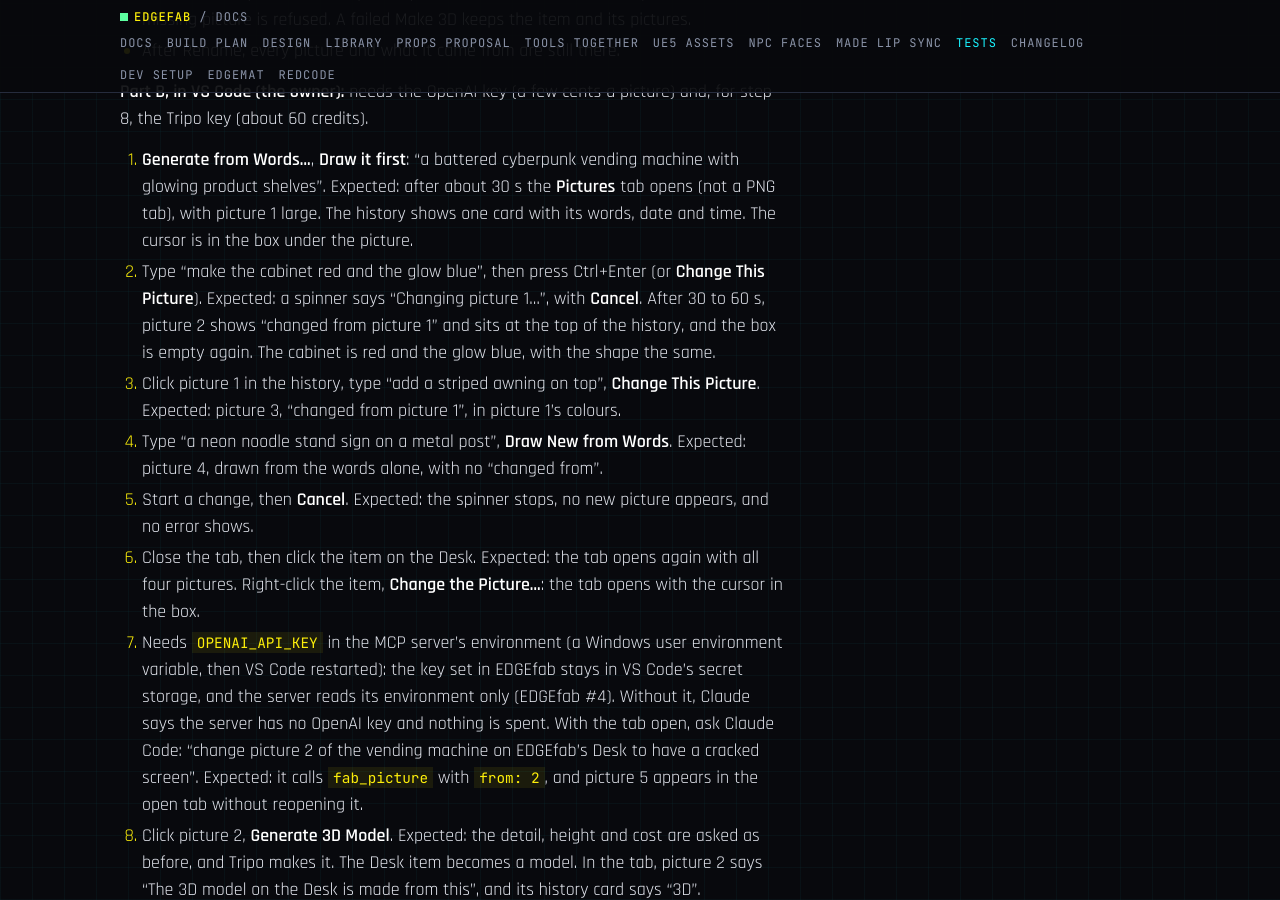
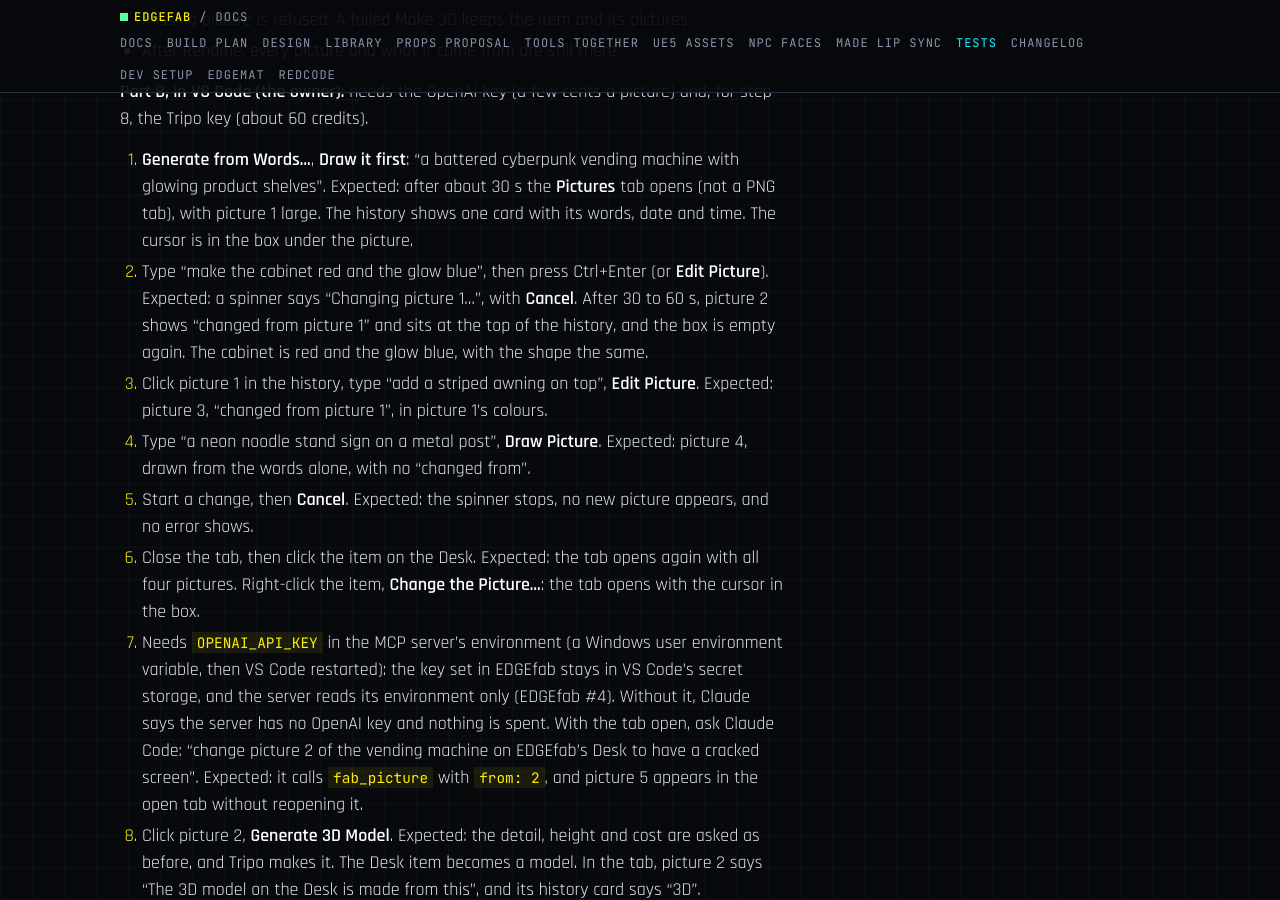
Before and after one commit to Edgemodders/EDGEfab, a Jekyll site: the page built from docs/testing.md, in a window 1280 px wide and 900 px high, scrolled down 12637 px. Built offline with Jekyll 4.4.1, drawn with Linux system fonts in a browser that asks for light colours.

Commit message:
Pictures tab: the buttons read Edit Picture and Draw Picture
Shorter button text; the tooltips keep the detail.

Co-Authored-By: Claude Fable 5.2 <noreply@anthropic.com>

```diff
--- a/docs/testing.md
+++ b/docs/testing.md
@@ -255,9 +255,9 @@ Added 2026-11-17 at the owner's ask, before 0.1.0: after Generate from Words, th
 **Part B, in VS Code (the owner):** needs the OpenAI key (a few cents a picture) and, for step 8, the Tripo key (about 60 credits).
 
 1. **Generate from Words...**, **Draw it first**: "a battered cyberpunk vending machine with glowing product shelves". Expected: after about 30 s the **Pictures** tab opens (not a PNG tab), with picture 1 large. The history shows one card with its words, date and time. The cursor is in the box under the picture.
-2. Type "make the cabinet red and the glow blue", then press Ctrl+Enter (or **Change This Picture**). Expected: a spinner says "Changing picture 1...", with **Cancel**. After 30 to 60 s, picture 2 shows "changed from picture 1" and sits at the top of the history, and the box is empty again. The cabinet is red and the glow blue, with the shape the same.
-3. Click picture 1 in the history, type "add a striped awning on top", **Change This Picture**. Expected: picture 3, "changed from picture 1", in picture 1's colours.
-4. Type "a neon noodle stand sign on a metal post", **Draw New from Words**. Expected: picture 4, drawn from the words alone, with no "changed from".
+2. Type "make the cabinet red and the glow blue", then press Ctrl+Enter (or **Edit Picture**). Expected: a spinner says "Changing picture 1...", with **Cancel**. After 30 to 60 s, picture 2 shows "changed from picture 1" and sits at the top of the history, and the box is empty again. The cabinet is red and the glow blue, with the shape the same.
+3. Click picture 1 in the history, type "add a striped awning on top", **Edit Picture**. Expected: picture 3, "changed from picture 1", in picture 1's colours.
+4. Type "a neon noodle stand sign on a metal post", **Draw Picture**. Expected: picture 4, drawn from the words alone, with no "changed from".
 5. Start a change, then **Cancel**. Expected: the spinner stops, no new picture appears, and no error shows.
 6. Close the tab, then click the item on the Desk. Expected: the tab opens again with all four pictures. Right-click the item, **Change the Picture...**: the tab opens with the cursor in the box.
 7. Needs `OPENAI_API_KEY` in the MCP server's environment (a Windows user environment variable, then VS Code restarted): the key set in EDGEfab stays in VS Code's secret storage, and the server reads its environment only (EDGEfab #4). Without it, Claude says the server has no OpenAI key and nothing is spent. With the tab open, ask Claude Code: "change picture 2 of the vending machine on EDGEfab's Desk to have a cracked screen". Expected: it calls `fab_picture` with `from: 2`, and picture 5 appears in the open tab without reopening it.
--- a/extensions/edgefab/src/pictureTab.ts
+++ b/extensions/edgefab/src/pictureTab.ts
@@ -285,8 +285,8 @@ class PictureTab {
     <label for="prompt">Change this picture</label>
     <textarea id="prompt" placeholder="What to change, such as: make the cabinet red and the glow blue"></textarea>
     <div class="actions">
-      <button id="change" title="Sends this picture to GPT Image with your words: it changes what they say and keeps the rest. (Ctrl+Enter)">Change This Picture</button>
-      <button id="draw" class="secondary" title="Draws a new picture from these words alone, as a full description of the object, not from this picture.">Draw New from Words</button>
+      <button id="change" title="Sends this picture to GPT Image with your words: it changes what they say and keeps the rest. (Ctrl+Enter)">Edit Picture</button>
+      <button id="draw" class="secondary" title="Draws a new picture from these words alone, as a full description of the object, not from this picture.">Draw Picture</button>
     </div>
     <div class="hint">Each new picture costs a few cents of your OpenAI credit and takes about 30 seconds to a minute. Every picture is kept here.</div>
     <div class="status" id="status" role="status" aria-live="polite"></div>
--- a/packages/edgefab-mcp/src/server.ts
+++ b/packages/edgefab-mcp/src/server.ts
@@ -70,7 +70,7 @@ server.registerTool(
     description:
       "Picture first, step 1 of making a prop from words (the extension's Generate from Words): OpenAI's GPT Image draws the object from four sides (front, left, back, right) as one 2 by 2 picture, " +
       "with the modder's own OpenAI key from OPENAI_API_KEY in this server's environment. About 30 seconds and a few cents of OpenAI credit. Show the user the sheet (it's a PNG). " +
-      "To change a picture (the extension's Pictures tab, Change This Picture): pass prop and from (a take number) with words saying only what to change, such as 'make the cabinet red and the glow blue': " +
+      "To change a picture (the extension's Pictures tab, Edit Picture): pass prop and from (a take number) with words saying only what to change, such as 'make the cabinet red and the glow blue': " +
       "that picture goes to GPT Image with the words and comes back changed only as they say. To draw afresh into the same item, pass prop without from, with words describing the whole object. Every take is kept (fab_desk lists them). " +
       "When they like one, fab_make with from 'picture' (and take, default the last) makes the 3D model from its four views with Tripo, which follows each side closely. " +
       "Returns the Desk item, the picture files, and what Make 3D would cost.",
```
Also changed, not shown: docs/plan.md (+1 -1 lines), nexus/video-script.md (+1 -1 lines), docs/changelog.md.
